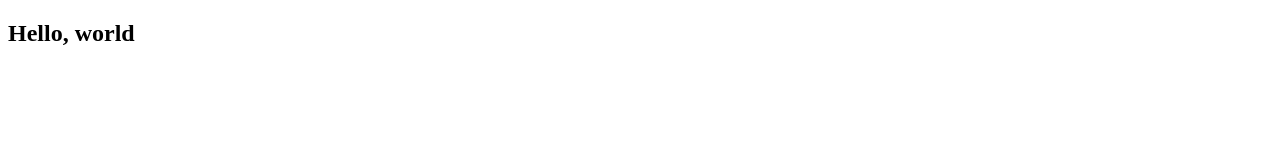
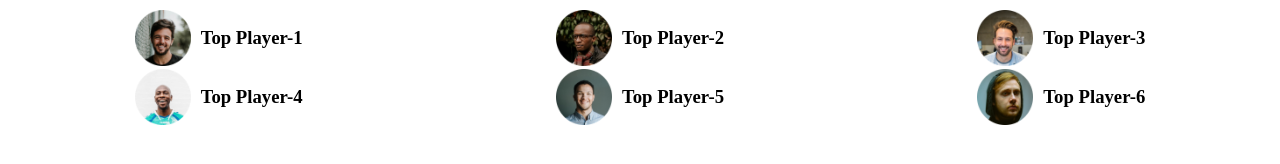
Before and after one commit to nayimHossen/leader-board-project, a plain HTML site: page index.html in a window 1280 px wide. Drawn offline with Linux system fonts and the light colour scheme.

Commit message:
player section

```diff
--- a/index.html
+++ b/index.html
@@ -4,8 +4,45 @@
     <meta charset="UTF-8" />
     <meta name="viewport" content="width=device-width, initial-scale=1.0" />
     <title>Document</title>
+    <link rel="stylesheet" href="style.css" />
   </head>
   <body>
-    <h2>Hello, world</h2>
+    <!-- Header Start -->
+    <header></header>
+    <!-- Header End -->
+
+    <main>
+      <!-- Top players and top blogs -->
+      <section>
+        <div class="top-players">
+          <div class="players">
+            <div class="player">
+              <img src="./images/players/player-1.png" alt="" />
+              <h3>Top Player-1</h3>
+            </div>
+            <div class="player">
+              <img src="./images/players/player-2.png" alt="" />
+              <h3>Top Player-2</h3>
+            </div>
+            <div class="player">
+              <img src="./images/players/player-3.png" alt="" />
+              <h3>Top Player-3</h3>
+            </div>
+            <div class="player">
+              <img src="./images/players/player-4.png" alt="" />
+              <h3>Top Player-4</h3>
+            </div>
+            <div class="player">
+              <img src="./images/players/player-5.png" alt="" />
+              <h3>Top Player-5</h3>
+            </div>
+            <div class="player">
+              <img src="./images/players/player-6.png" alt="" />
+              <h3>Top Player-6</h3>
+            </div>
+          </div>
+        </div>
+      </section>
+    </main>
   </body>
 </html>
--- /dev/null
+++ b/style.css
@@ -0,0 +1,18 @@
+/* Top players style */
+
+.players {
+  display: grid;
+  grid-template-columns: repeat(3, 1fr);
+}
+
+.player {
+  display: flex;
+  justify-content: center;
+  align-items: center;
+  gap: 10px;
+}
+
+.player img {
+  width: 56px;
+  height: 56px;
+}
```
